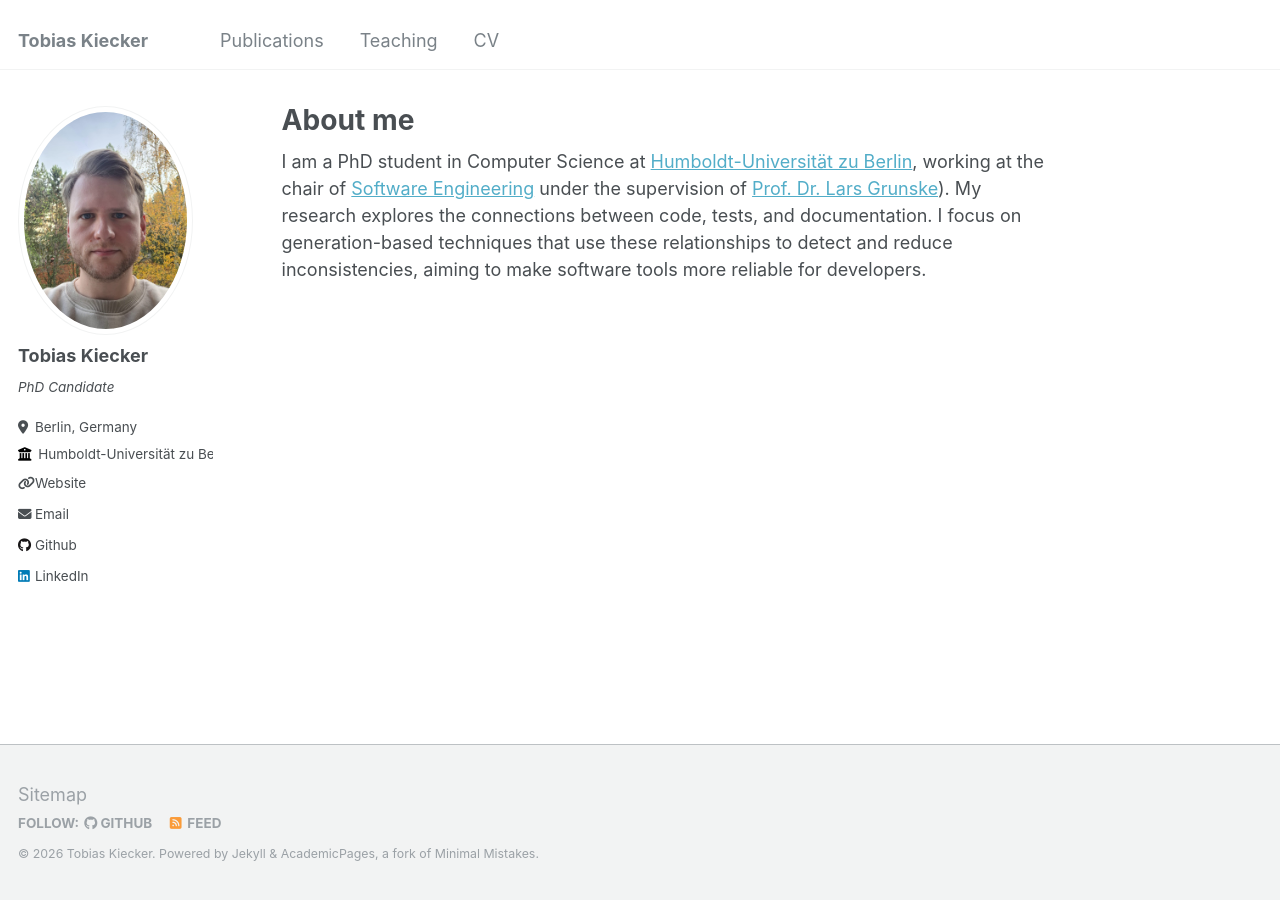
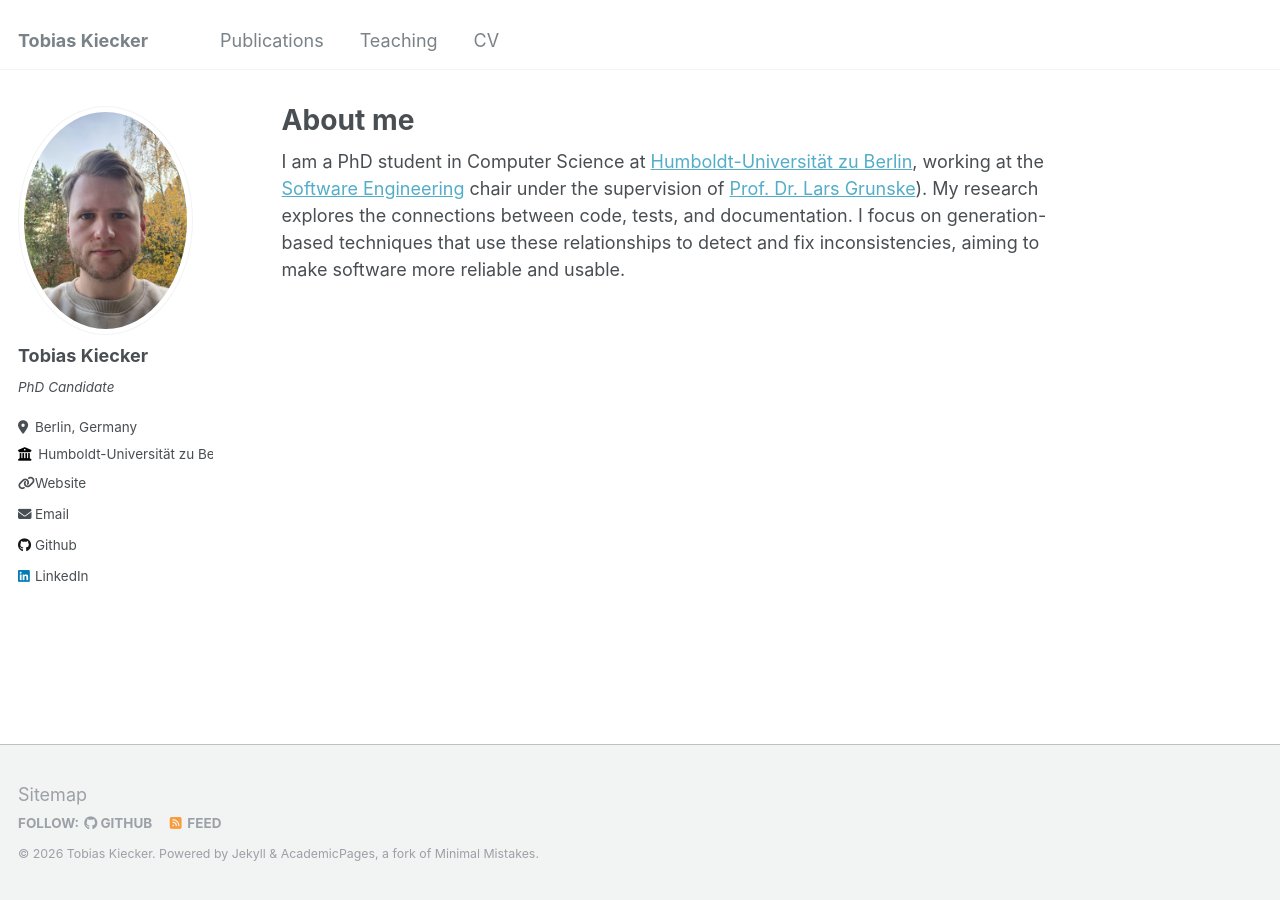
Before and after one commit to TobiasKiecker/TobiasKiecker.github.io, a Jekyll site: the page built from _pages/about.md, in a window 1280 px wide. Built offline with Jekyll 4.4.1, drawn with Linux system fonts in a browser that asks for light colours.

Commit message:
Revise about section for clarity and consistency
Updated the description to improve clarity and fix wording.

```diff
--- a/_pages/about.md
+++ b/_pages/about.md
@@ -7,4 +7,4 @@ redirect_from:
   - /about.html
 ---
 
-I am a PhD student in Computer Science at [Humboldt-Universität zu Berlin](https://www.hu-berlin.de/de), working at the chair of [Software Engineering](https://www.informatik.hu-berlin.de/en/forschung-en/gebiete/se/se) under the supervision of [Prof. Dr. Lars Grunske](https://www.informatik.hu-berlin.de/de/Members/lars-grunske)). My research explores the connections between code, tests, and documentation. I focus on generation-based techniques that use these relationships to detect and reduce inconsistencies, aiming to make software tools more reliable for developers.
+I am a PhD student in Computer Science at [Humboldt-Universität zu Berlin](https://www.hu-berlin.de/de), working at the [Software Engineering](https://www.informatik.hu-berlin.de/en/forschung-en/gebiete/se/se) chair under the supervision of [Prof. Dr. Lars Grunske](https://www.informatik.hu-berlin.de/de/Members/lars-grunske)). My research explores the connections between code, tests, and documentation. I focus on generation-based techniques that use these relationships to detect and fix inconsistencies, aiming to make software more reliable and usable.
```
